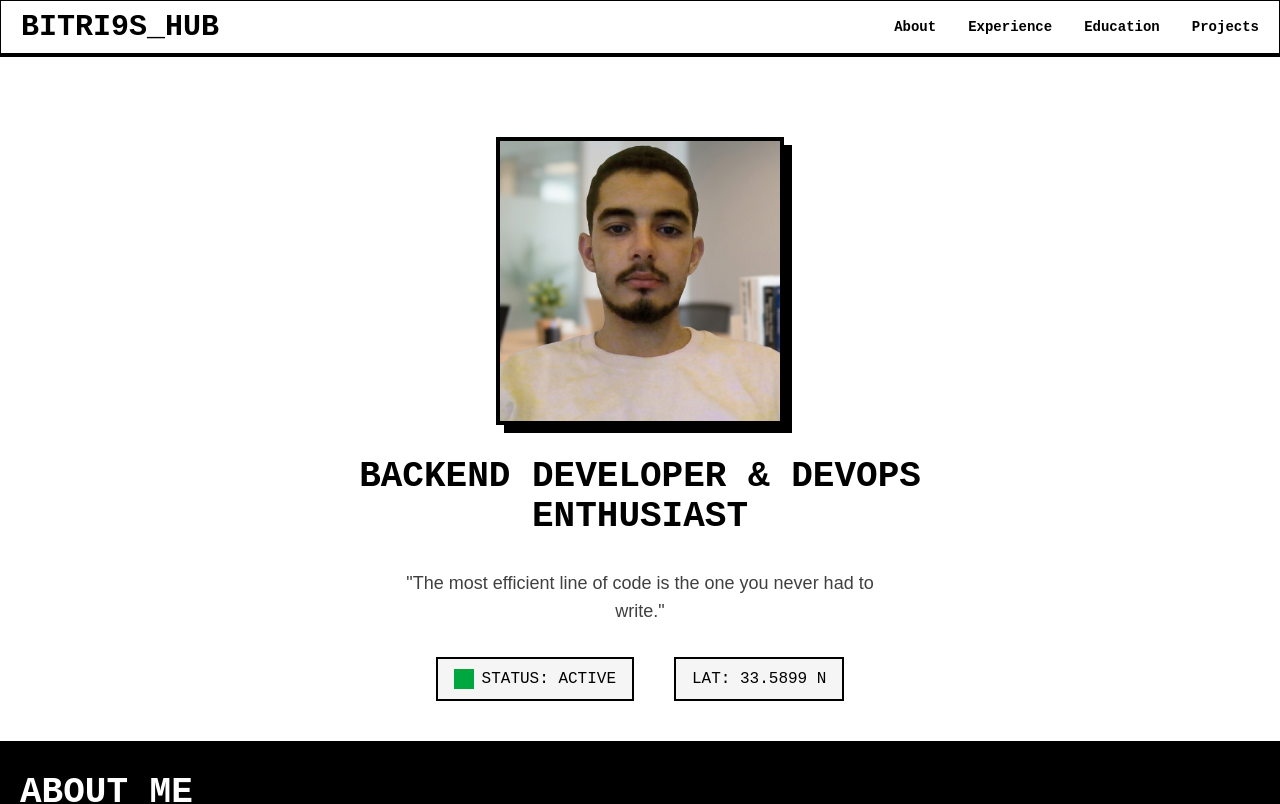
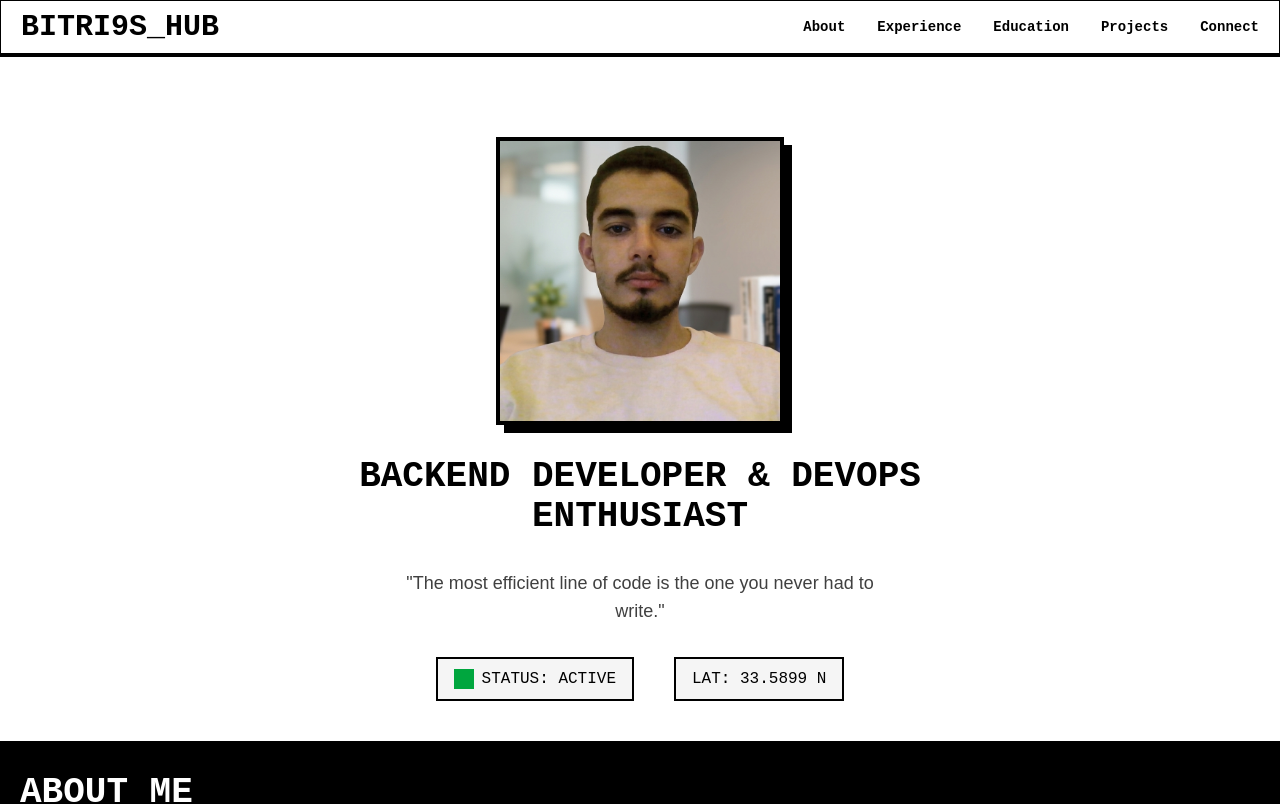
Before and after one commit to bitri9shub/portfolio_v1, a React (Vite) app: page / in a window 1280 px wide. Shown: the top 804 px of the page. Built offline with nearby package versions, Linux system fonts and the light colour scheme.

Commit message:
update navlinks

```diff
--- a/src/data.ts
+++ b/src/data.ts
@@ -13,6 +13,7 @@ export const navLinks: NavLink[] = [
     { href: "#experience", label: "Experience" },
     { href: "#education", label: "Education" },
     { href: "#projects", label: "Projects" },
+    { href: "#connect", label: "Connect" },
     // { href: "#contact", label: "Contact" },
 ];
 
--- a/src/shared/components/organisms/Footer.tsx
+++ b/src/shared/components/organisms/Footer.tsx
@@ -16,7 +16,7 @@ function Footer() {
     // const { data: socialLinks, isLoading } = useFetchData(apiServices.getSocialLinks);
 
     return (
-        <footer className="container mx-auto font-mono pb-15 px-5">
+        <footer id="connect" className="container mx-auto font-mono pb-15 px-5">
             <section className="flex flex-col gap-10">
                 <div className="flex justify-center">
                     <h2>
```
